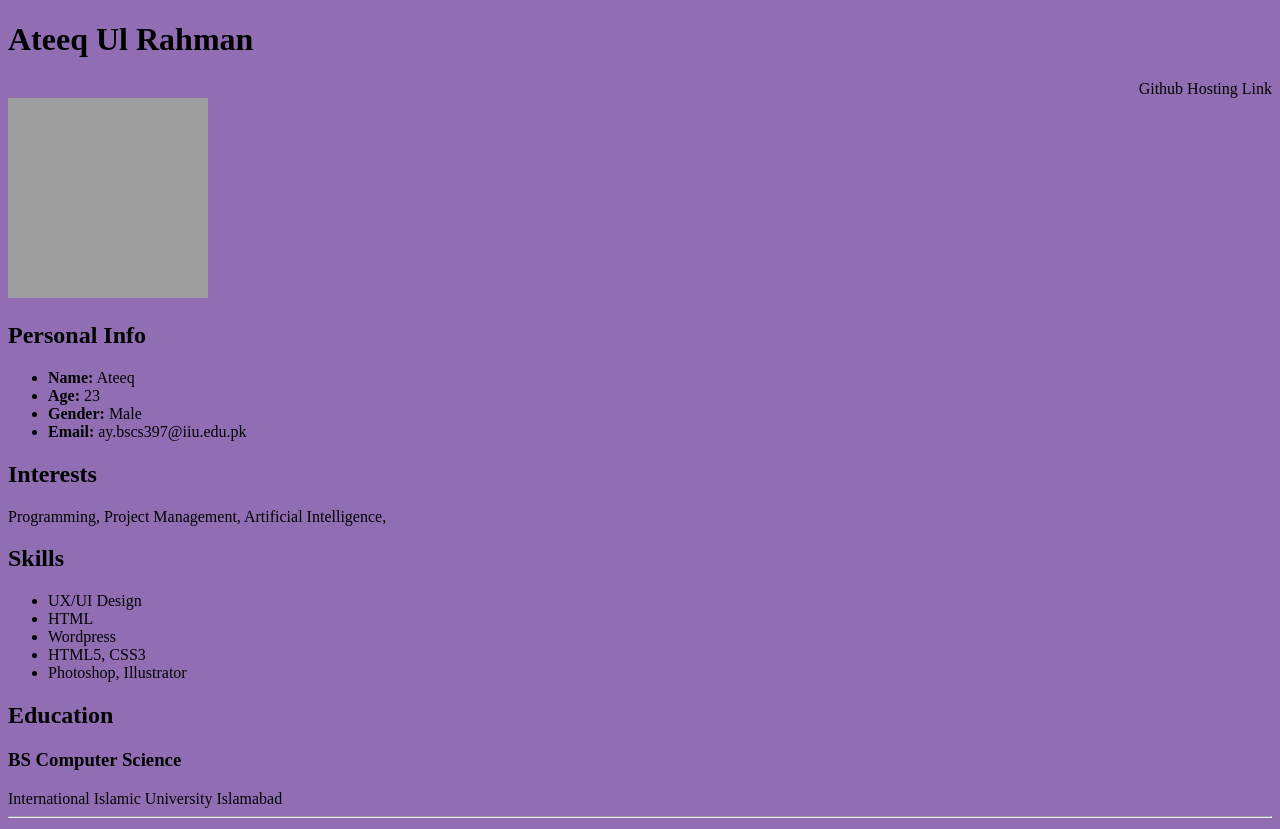
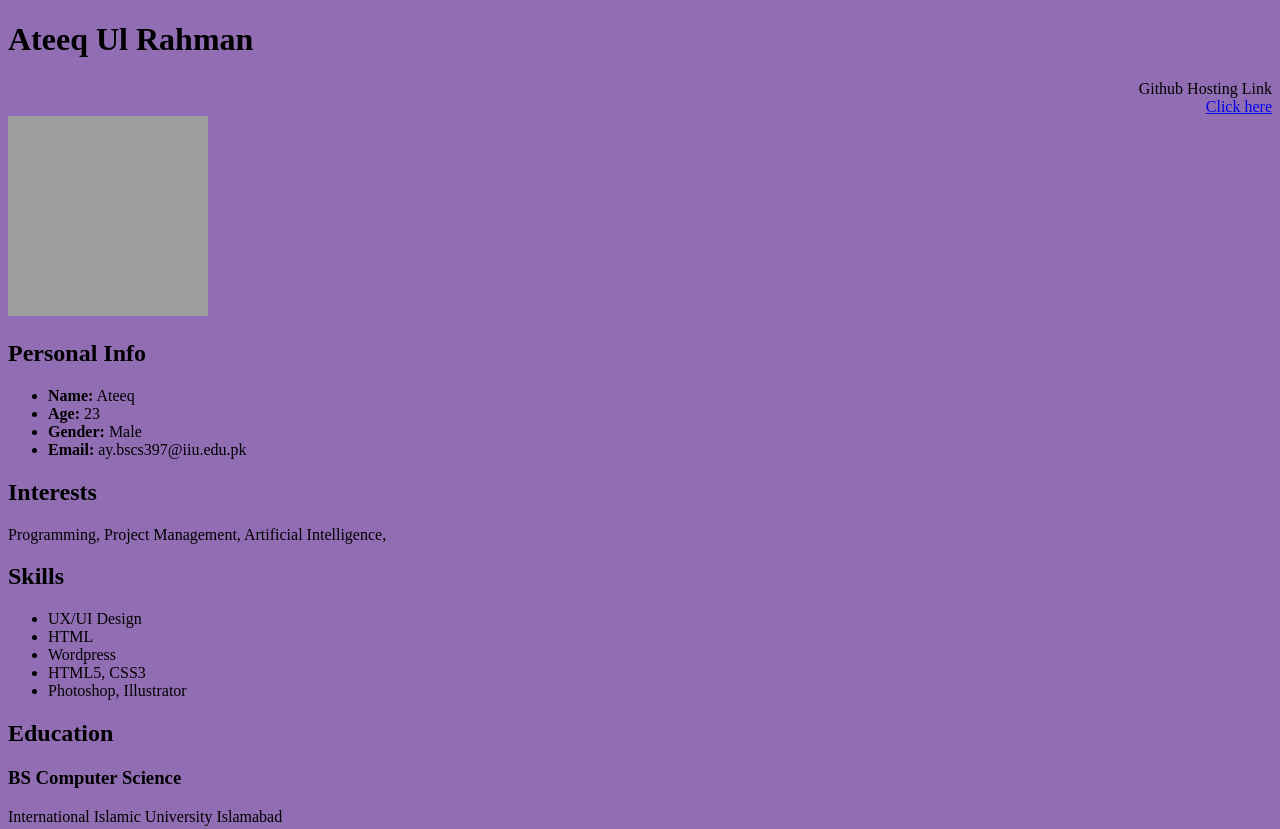
Before and after one commit to complaitform/complaintform2github.io, a plain HTML site: page index.html in a window 1280 px wide. Shown: the top 829 px of the page. Drawn offline with Linux system fonts and the light colour scheme; grey boxes are pictures that could not be loaded.

Commit message:
Add files via upload

```diff
--- a/index.html
+++ b/index.html
@@ -15,6 +15,8 @@
             <h1 class="col"><span style="font-weight:700">Ateeq</span> Ul Rahman</h1>
 
            <div align="right" <h1>Github Hosting Link</h1>
+            <br>
+            <a href="https://complaitform.github.io/complaintform2github.io/">Click here</a>
             <br>
         </div>
         <img src="https://pbs.twimg.com/media/Eg4uGipXYAI5Aat?format=jpg&name=large"  width="200" height="200">
```
